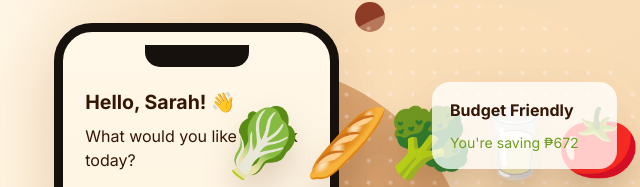
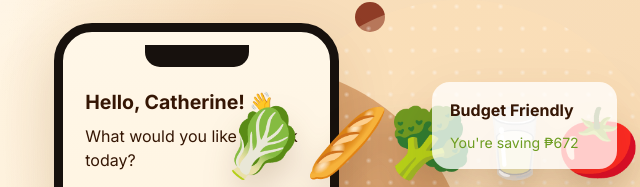
Before and after one commit to anoracatherine26-commits/personalized_system, a website: page public/index.html in a window 1280 px wide. Shown: the part 156-343 px from the top of the page, 639-1279 px from the left. Drawn offline with Linux system fonts and the light colour scheme.

Commit message:
Update hero greeting name

```diff
--- a/public/index.html
+++ b/public/index.html
@@ -156,7 +156,7 @@
 
             <div class="hero-visual" aria-label="Grocery AI hero illustration">
               <div class="phone-card">
-                <strong>Hello, Sarah! 👋</strong>
+                <strong>Hello, Catherine! 👋</strong>
                 <span>What would you like to cook today?</span>
                 <div class="phone-search">Search groceries, recipes...</div>
                 <div class="phone-row">
```
